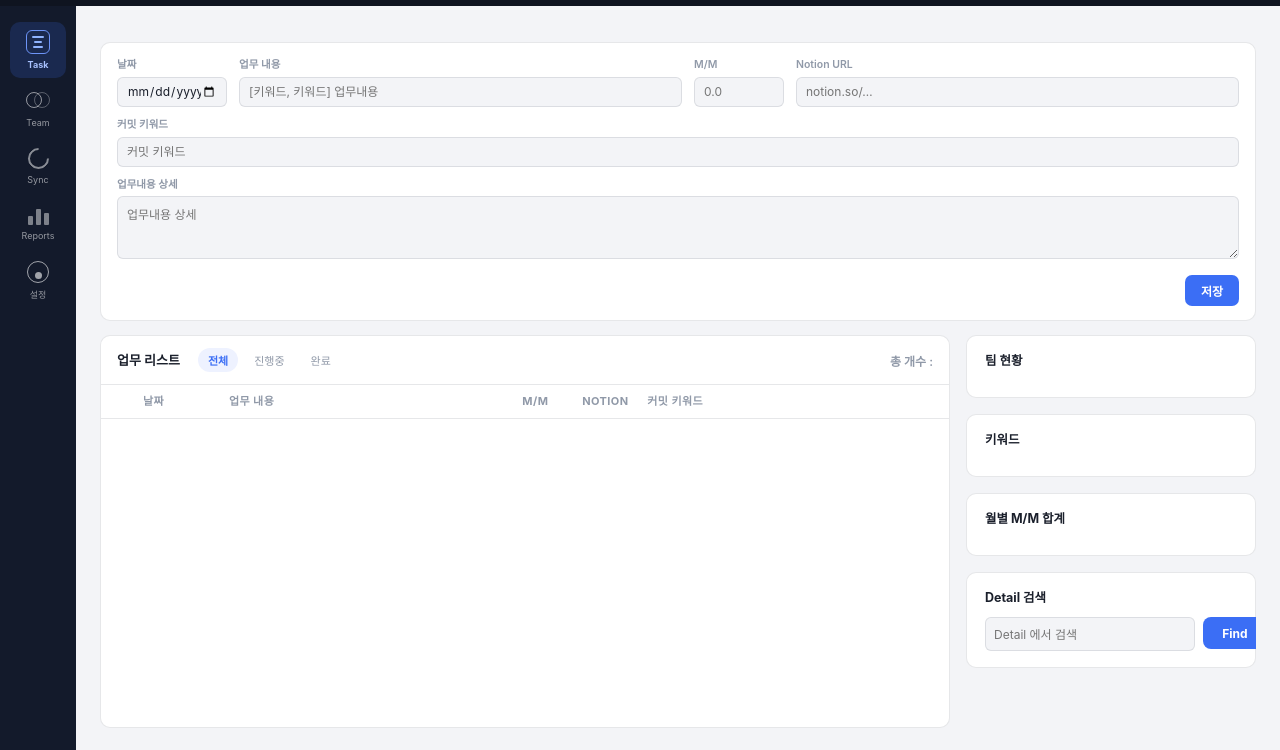
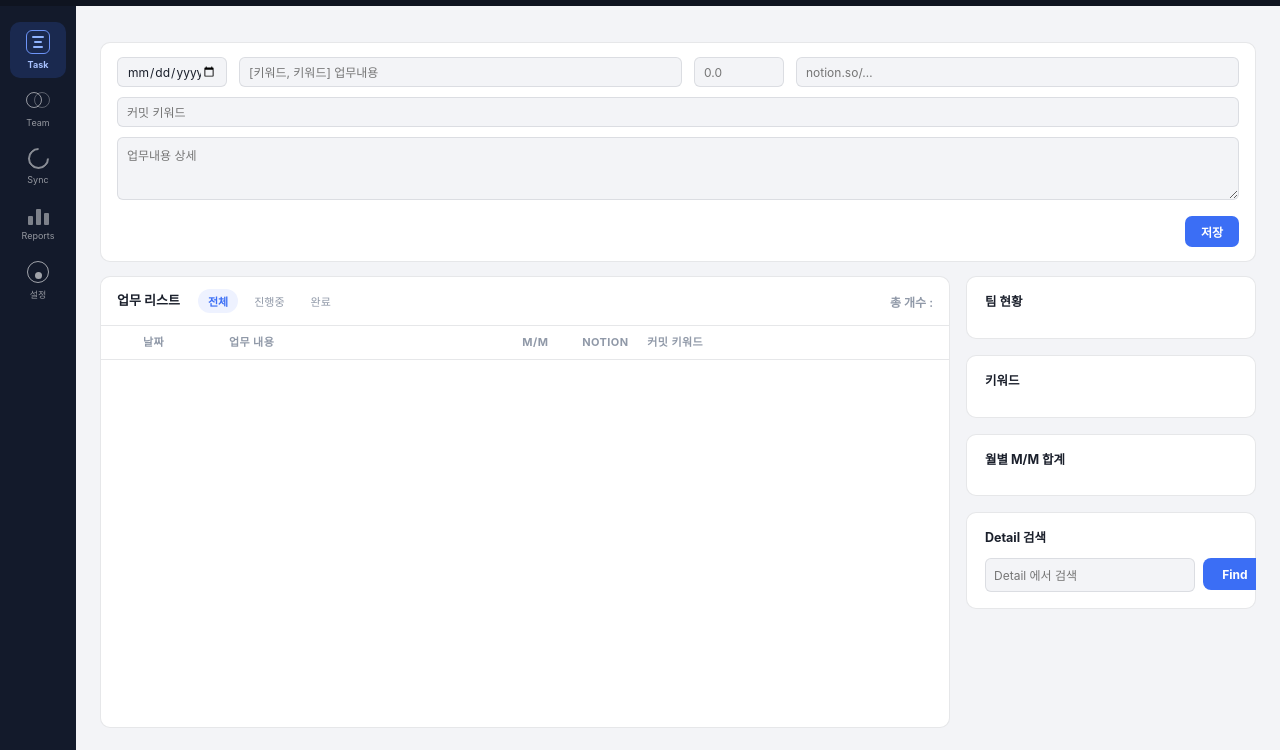
Before and after one commit to 2ynhn/todo-team-notion, a website: page index.html in a window 1280 px wide. Shown: the part 50-800 px from the top of the page. Drawn offline with Linux system fonts and the light colour scheme; no server answers.

Commit message:
desigin edit

```diff
--- a/assets/style.css
+++ b/assets/style.css
@@ -170,7 +170,7 @@ a {text-decoration:none; color:var(--color);}
 .js-toDoForm .fields {display:flex; flex-direction:column; gap:10px;}
 .field-row-main {display:grid; grid-template-columns:110px 1fr 90px 1fr; gap:10px 12px;}
 .field-row-sub, .field-row-detail {display:grid; grid-template-columns:1fr; gap:10px 12px;}
-.field label {display:block; font-size:10.5px; color:var(--color-2); margin-bottom:4px; font-weight:600;}
+.field label {display:none; font-size:10.5px; color:var(--color-2); margin-bottom:4px; font-weight:600;}
 .field input, .field textarea {
     width:100%; height:30px; border-radius:var(--radius-sm); background:var(--background);
     border:1px solid var(--line); padding:0 9px; font-size:12px; color:var(--color); box-sizing:border-box;
```
